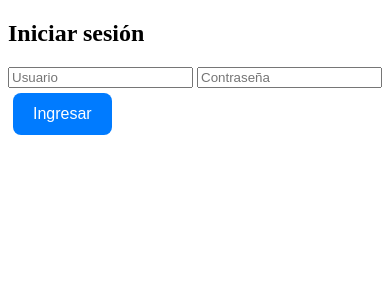
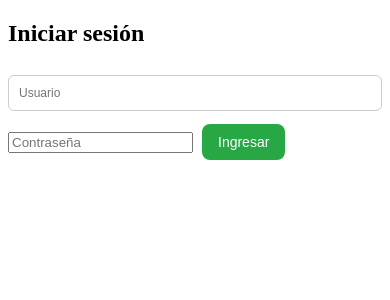
Before and after one commit to BenjaminAG/baraja-sorteo-Final, a Flask app: page /login in a window 390 px wide. Shown: the top 300 px of the page. Run offline with Flask 3, Linux system fonts and the light colour scheme.

Commit message:
Update styles.css

```diff
--- a/static/css/styles.css
+++ b/static/css/styles.css
@@ -97,26 +65,63 @@ button:hover {
   background-color: #0056b3;
 }
 
-/* Botón guardar dentro del modal */
-#modalGanador #btnGuardar {
+button[type="submit"] {
   background-color: #28a745;
 }
 
-#modalGanador #btnGuardar:hover {
+button[type="submit"]:hover {
   background-color: #218838;
 }
 
-/* Botón eliminar dentro del modal */
-#modalGanador #btnEliminar {
-  background-color: #dc3545;
+/* Inputs */
+input[type="text"],
+input[type="tel"] {
+  width: 100%;
+  padding: 10px;
+  margin: 8px 0;
+  border-radius: 6px;
+  border: 1px solid #ccc;
+  box-sizing: border-box;
+  font-size: 14px;
 }
 
-#modalGanador #btnEliminar:hover {
-  background-color: #c82333;
+/* Botón de cerrar */
+.modal .cerrar {
+  position: absolute;
+  top: 10px;
+  right: 15px;
+  font-size: 24px;
+  color: #999;
+  cursor: pointer;
 }
 
-/* Ajuste visual de los botones dentro del modal */
-#modalGanador button {
-  width: 48%;
-  margin: 5px 1%;
+.modal .cerrar:hover {
+  color: #000;
 }
+
+/* MEDIA QUERY para pantallas pequeñas */
+@media (max-width: 600px) {
+  .baraja {
+    gap: 8px;
+  }
+
+  .carta {
+    width: 80px;
+  }
+
+  .modal-contenido {
+    width: 95%;
+    margin: 20% auto;
+    padding: 15px;
+  }
+
+  button {
+    font-size: 14px;
+    padding: 10px 16px;
+  }
+
+  input[type="text"],
+  input[type="tel"] {
+    font-size: 12px;
+  }
+}
```
Also changed, not shown: other parts of static/css/styles.css (+14 -46 lines).
